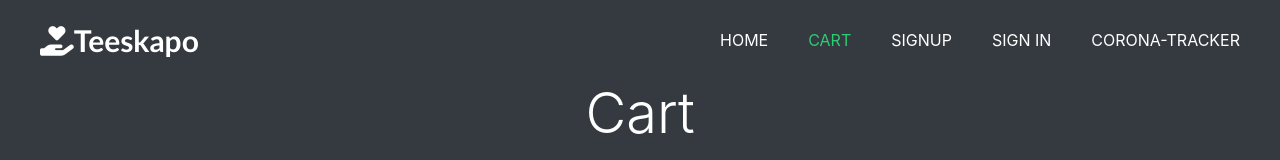
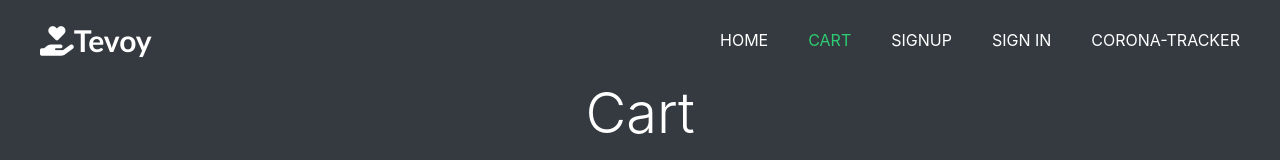
Before and after one commit to rajeshpo/teeskapo, a React (Create React App) app: page /cart in a window 1280 px wide. Shown: the top 160 px of the page. Built offline with nearby package versions, Linux system fonts and the light colour scheme.

Commit message:
Update Menu.js

```diff
--- a/src/core/Menu.js
+++ b/src/core/Menu.js
@@ -26,7 +26,7 @@ const notifySignout=()=>{
 const Menu = ({ history }) => (
 
   <div className="float mobile">
-<label className="logo-title"><i class="fas fa-hand-holding-heart"></i><a style={{textDecoration:"none",color:"white"}} href="/">Teeskapo</a></label>
+<label className="logo-title"><i class="fas fa-hand-holding-heart"></i><a style={{textDecoration:"none",color:"white"}} href="/">Tevoy</a></label>
 <input type="checkbox" id="check"></input>
 <label for="check" className="checkBtn"><i class="fas fa-bars"></i></label>
     <ul className="">
```
